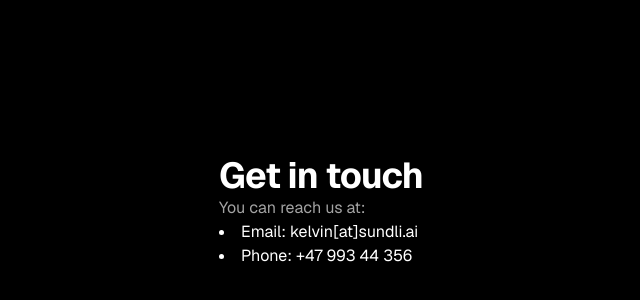
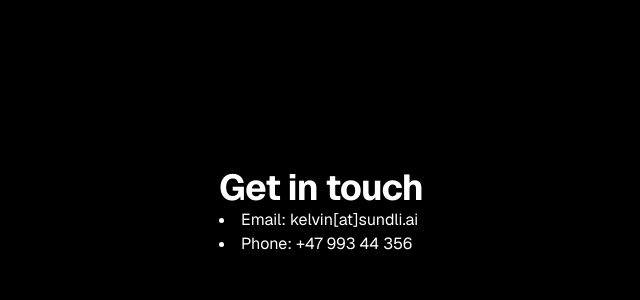
Before and after one commit to ks93/sundli.ai, a Next.js app: page /contact in a window 1280 px wide. Shown: the part 188-488 px from the top of the page, without its empty margins (69-709 px from the left). Built offline with nearby package versions, Linux system fonts and the light colour scheme.

Commit message:
simplify contact details page

```diff
--- a/src/app/contact/page.tsx
+++ b/src/app/contact/page.tsx
@@ -3,7 +3,6 @@ export default function Contact() {
     <main className="h-full flex flex-col items-center justify-center space-y-8">
       <div className="container max-w-3xl py-10">
         <h1 className="text-4xl font-bold tracking-tight">Get in touch</h1>
-        <p className="text-muted-foreground">You can reach us at:</p>
         <ul className="list-disc list-inside">
           <li>Email: kelvin[at]sundli.ai</li>
           <li>Phone: +47 993 44 356</li>
```
